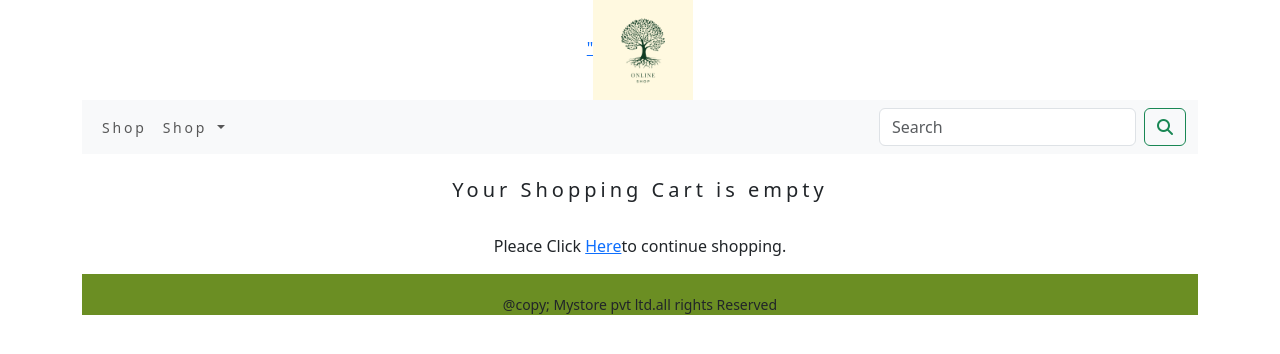
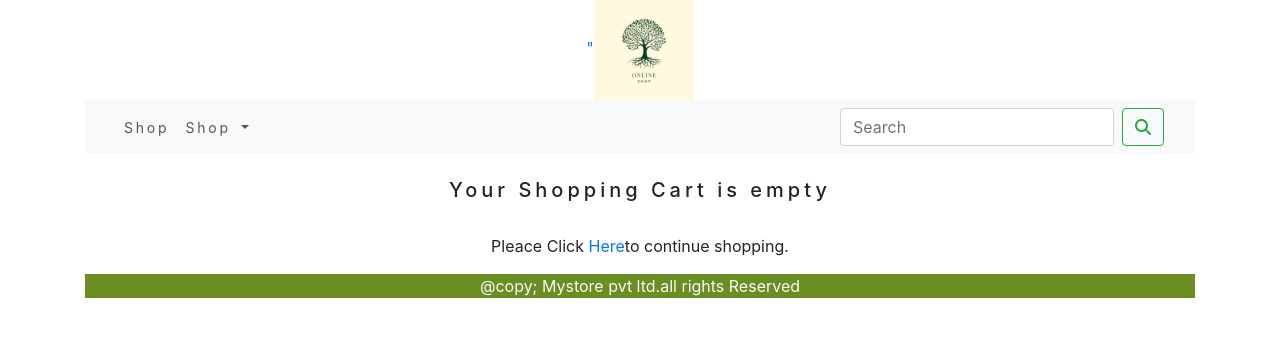
Before and after one commit to AkashSuku333/Ecommerceapp, a Django app: page /cart/ in a window 1280 px wide. Shown: the top 354 px of the page. Run offline with Django 4.2, Linux system fonts and the light colour scheme; data comes from the database, SQL or seed files in the repository; some libraries are stand-ins or nearby versions.

Commit message:
Update footer.html

```diff
--- a/shopproject1/templates/footer.html
+++ b/shopproject1/templates/footer.html
@@ -1,3 +1,15 @@
-<div class="footer navbar-fixed-bottom my_footer">
-  <p class="text-center">@copy; Mystore pvt ltd.all rights Reserved</p>
-</div>
+{% load static %}
+<head>
+  <meta charset="utf-8">
+  <meta name="viewport" content="width=device-width">
+  <link rel="stylesheet" href="https://cdn.jsdelivr.net/npm/bootstrap@4.1.3/dist/css/bootstrap.min.css" >
+  <link href="style.css" rel="stylesheet" type="text/css" />
+</head>
+
+<body>
+  <footer class=" navbar-fixed-bottom my_footer ">
+    <div class="container py-0.5 text-center">
+      <span class="text-light">@copy; Mystore pvt ltd.all rights Reserved</span>
+    </div>
+  </footer>
+</body>
```
